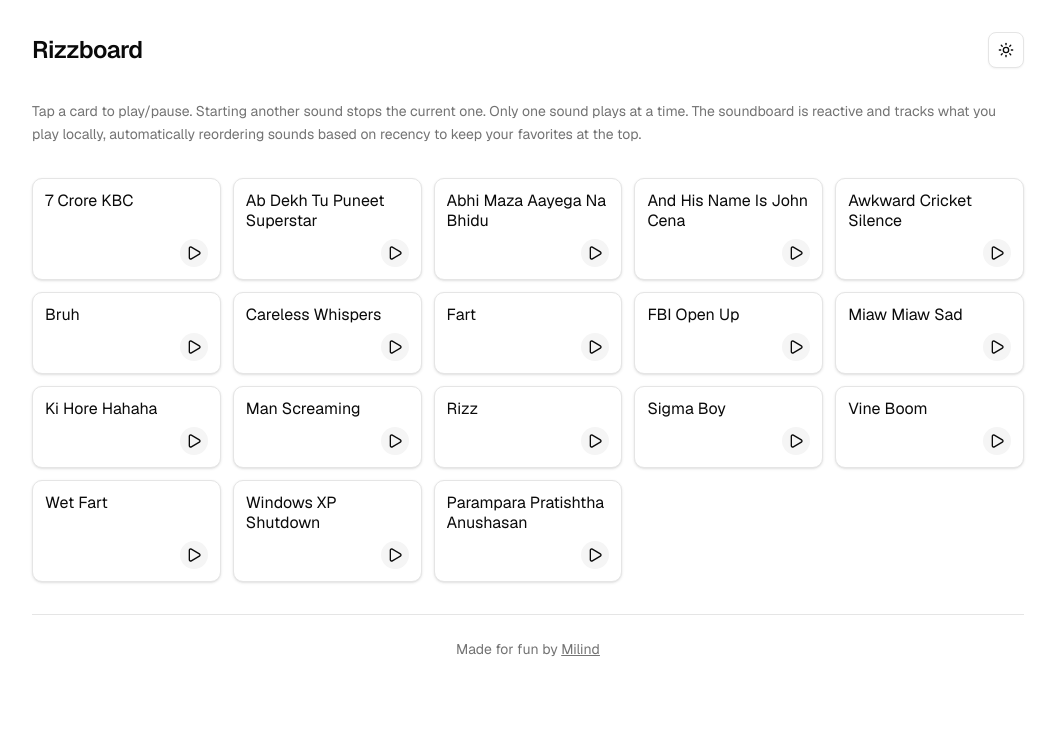
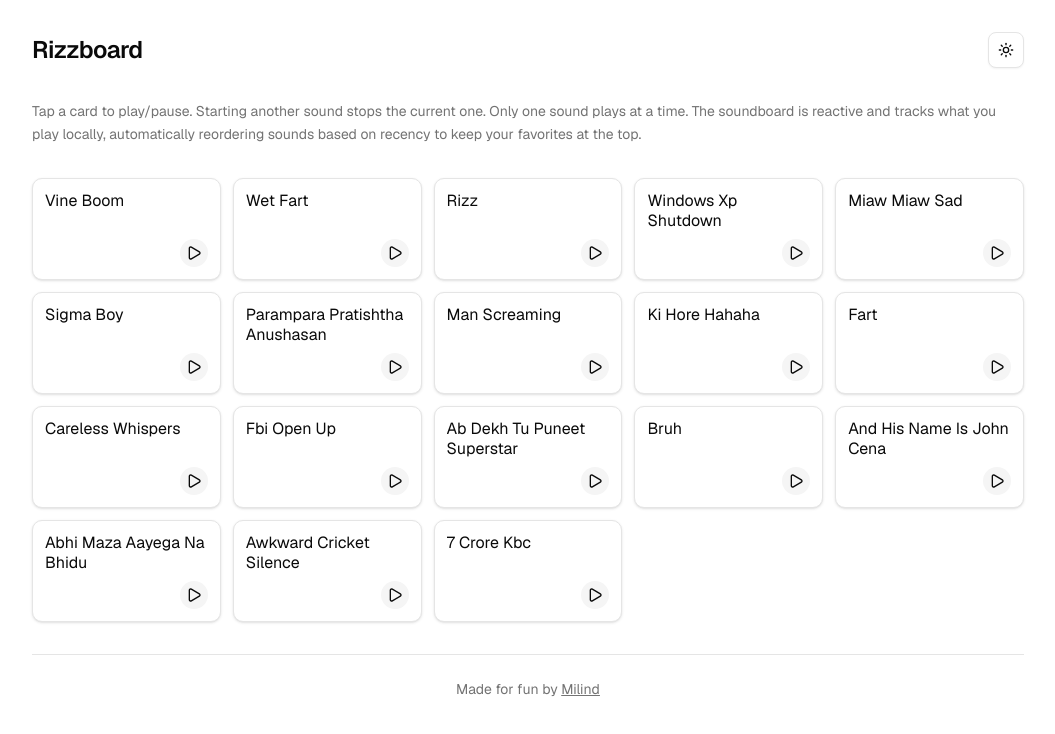
Before and after one commit to thatbeautifuldream/rizzboard, a Next.js app: page / in a window 1280 px wide. Shown: the top 734 px of the page, without its empty margins (112-1167 px from the left). Built offline with nearby package versions, Linux system fonts and the light colour scheme; no server answers.

Commit message:
feat: refactor SoundCard and SoundGrid components to use updated sound data structure from obj store

```diff
--- a/src/components/sound-card.tsx
+++ b/src/components/sound-card.tsx
@@ -7,21 +7,36 @@ import * as React from "react";
 import useSound from "use-sound";
 
 type Props = {
-  id: string;
-  name: string;
-  url: string;
+  sound: import("@/data/sounds").Sound;
 };
 
-export function SoundCard({ id, name, url }: Props) {
+export function SoundCard({ sound }: Props) {
   // Select primitives/functions separately to ensure stable snapshots
-  const currentId = useSoundStore((s) => s.currentId);
+  const currentKey = useSoundStore((s) => s.currentKey);
   const isPlaying = useSoundStore((s) => s.isPlaying);
   const toggle = useSoundStore((s) => s.toggle);
   const onEnded = useSoundStore((s) => s.onEnded);
   const incrementUsage = useSoundStore((s) => s.incrementUsage);
 
+  // Import utility functions
+  const { formatSoundName, getSoundId } = React.useMemo(() => {
+    return {
+      formatSoundName: (filename: string) => {
+        return filename
+          .replace('.mp3', '')
+          .split('-')
+          .map(word => word.charAt(0).toUpperCase() + word.slice(1))
+          .join(' ');
+      },
+      getSoundId: (filename: string) => filename.replace('.mp3', '')
+    };
+  }, []);
+
+  const displayName = formatSoundName(sound.name);
+  const soundId = getSoundId(sound.name);
+
   // Memoize onend and options so use-sound doesn't recreate on every render
-  const handleEnded = React.useCallback(() => onEnded(id), [onEnded, id]);
+  const handleEnded = React.useCallback(() => onEnded(sound.key), [onEnded, sound.key]);
   const soundOptions = React.useMemo(
     () => ({
       interrupt: true,
@@ -30,19 +45,19 @@ export function SoundCard({ id, name, url }: Props) {
     [handleEnded]
   );
 
-  const [play, { pause, stop }] = useSound(url, soundOptions);
+  const [play, { pause, stop }] = useSound(sound.url, soundOptions);
 
-  const active = currentId === id && isPlaying;
+  const active = currentKey === sound.key && isPlaying;
 
   const handleToggle = React.useCallback(() => {
     const wasPlaying = active;
-    toggle(id, { play, pause, stop });
+    toggle(sound.key, { play, pause, stop });
 
     // Only increment usage when starting to play (not when pausing)
-    if (!wasPlaying && (!currentId || currentId !== id)) {
-      incrementUsage(id);
+    if (!wasPlaying && (!currentKey || currentKey !== sound.key)) {
+      incrementUsage(sound.key);
     }
-  }, [id, active, currentId, toggle, play, pause, stop, incrementUsage]);
+  }, [sound.key, active, currentKey, toggle, play, pause, stop, incrementUsage]);
 
   return (
     <div
@@ -64,11 +79,11 @@ export function SoundCard({ id, name, url }: Props) {
         }
       }}
       aria-pressed={active}
-      aria-label={active ? `Pause ${name}` : `Play ${name}`}
+      aria-label={active ? `Pause ${displayName}` : `Play ${displayName}`}
     >
       <div className="flex-1">
         <h2 className="text-sm sm:text-base leading-tight line-clamp-2 break-words">
-          {name}
+          {displayName}
         </h2>
       </div>
       <div className="flex justify-end mt-2">
--- a/src/components/sound-grid.tsx
+++ b/src/components/sound-grid.tsx
@@ -11,8 +11,8 @@ export function SoundGrid() {
 
   const sortedSounds = useMemo(() => {
     return [...SOUNDS].sort((a, b) => {
-      const aCount = usageCounts[a.id] || 0
-      const bCount = usageCounts[b.id] || 0
+      const aCount = usageCounts[a.key] || 0
+      const bCount = usageCounts[b.key] || 0
       return bCount - aCount
     })
   }, [usageCounts])
@@ -21,12 +21,12 @@ export function SoundGrid() {
     <div className="grid grid-cols-2 gap-3 sm:grid-cols-3 md:grid-cols-4 lg:grid-cols-5">
       {sortedSounds.map((s) => (
         <motion.div
-          key={s.id}
+          key={s.key}
           layout
           transition={{ duration: 0.3, ease: "easeInOut" }}
           className="h-full"
         >
-          <SoundCard id={s.id} name={s.name} url={s.url} />
+          <SoundCard sound={s} />
         </motion.div>
       ))}
     </div>
--- a/src/data/sounds.ts
+++ b/src/data/sounds.ts
@@ -1,62 +1,169 @@
 export type Sound = {
-  id: string;
   name: string;
+  key: string;
+  customId: string | null;
   url: string;
+  size: number;
+  uploadedAt: string;
 };
 
+// Utility function to convert filename to display name
+export function formatSoundName(filename: string): string {
+  return filename
+    .replace('.mp3', '')
+    .split('-')
+    .map(word => word.charAt(0).toUpperCase() + word.slice(1))
+    .join(' ');
+}
+
+// Utility function to generate ID from filename
+export function getSoundId(filename: string): string {
+  return filename.replace('.mp3', '');
+}
+
 export const SOUNDS: Sound[] = [
-  { id: "7-crore-kbc", name: "7 Crore KBC", url: "/sounds/7-crore-kbc.mp3" },
   {
-    id: "ab-dekh-tu-puneet-superstar",
-    name: "Ab Dekh Tu Puneet Superstar",
-    url: "/sounds/ab-dekh-tu-puneet-superstar.mp3",
+    name: "vine-boom.mp3",
+    key: "ef01Q7KyVWPKJEE7N4zmurjYNyD8h5zpiBRE1k6eg9Kbs7tS",
+    customId: null,
+    url: "https://im956ov0mu.ufs.sh/f/ef01Q7KyVWPKJEE7N4zmurjYNyD8h5zpiBRE1k6eg9Kbs7tS",
+    size: 99983,
+    uploadedAt: "2025-09-01T21:29:26.000Z"
   },
   {
-    id: "abhi-maza-aayega-na-bhidu",
-    name: "Abhi Maza Aayega Na Bhidu",
-    url: "/sounds/abhi-maza-aayega-na-bhidu.mp3",
+    name: "wet-fart.mp3",
+    key: "ef01Q7KyVWPKkOwXf0bPoTFH6N2lw9LbBdCQKqAWcXORDGmE",
+    customId: null,
+    url: "https://im956ov0mu.ufs.sh/f/ef01Q7KyVWPKkOwXf0bPoTFH6N2lw9LbBdCQKqAWcXORDGmE",
+    size: 25748,
+    uploadedAt: "2025-09-01T21:29:26.000Z"
   },
   {
-    id: "and-his-name-is-john-cena",
-    name: "And His Name Is John Cena",
-    url: "/sounds/and-his-name-is-john-cena.mp3",
+    name: "rizz.mp3",
+    key: "ef01Q7KyVWPKWKv2edogh21Y3vN0FPbta9QfWeEdkAKxXSzI",
+    customId: null,
+    url: "https://im956ov0mu.ufs.sh/f/ef01Q7KyVWPKWKv2edogh21Y3vN0FPbta9QfWeEdkAKxXSzI",
+    size: 77462,
+    uploadedAt: "2025-09-01T21:29:26.000Z"
   },
   {
-    id: "awkward-cricket-silence",
-    name: "Awkward Cricket Silence",
-    url: "/sounds/awkward-cricket-silence.mp3",
-  },
-  { id: "bruh", name: "Bruh", url: "/sounds/bruh.mp3" },
-  {
-    id: "careless-whispers",
-    name: "Careless Whispers",
-    url: "/sounds/careless-whispers.mp3",
-  },
-  { id: "fart", name: "Fart", url: "/sounds/fart.mp3" },
-  { id: "fbi-open-up", name: "FBI Open Up", url: "/sounds/fbi-open-up.mp3" },
-  { id: "miaw-miaw", name: "Miaw Miaw Sad", url: "/sounds/miaw-miaw-sad.mp3" },
-  {
-    id: "ki-hore-hahaha",
-    name: "Ki Hore Hahaha",
-    url: "/sounds/ki-hore-hahaha.mp3",
+    name: "windows-xp-shutdown.mp3",
+    key: "ef01Q7KyVWPKftZvwPIWZfaA7SOWvDJbTKQy3G1p0tCj2rlu",
+    customId: null,
+    url: "https://im956ov0mu.ufs.sh/f/ef01Q7KyVWPKftZvwPIWZfaA7SOWvDJbTKQy3G1p0tCj2rlu",
+    size: 52483,
+    uploadedAt: "2025-09-01T21:29:26.000Z"
   },
   {
-    id: "man-screaming",
-    name: "Man Screaming",
-    url: "/sounds/man-screaming.mp3",
-  },
-  { id: "rizz", name: "Rizz", url: "/sounds/rizz.mp3" },
-  { id: "sigma-boy", name: "Sigma Boy", url: "/sounds/sigma-boy.mp3" },
-  { id: "vine-boom", name: "Vine Boom", url: "/sounds/vine-boom.mp3" },
-  { id: "wet-fart", name: "Wet Fart", url: "/sounds/wet-fart.mp3" },
-  {
-    id: "windows-xp-shutdown",
-    name: "Windows XP Shutdown",
-    url: "/sounds/windows-xp-shutdown.mp3",
+    name: "miaw-miaw-sad.mp3",
+    key: "ef01Q7KyVWPKSqYbH6kyAD4ne3j2NTZ6zbfM91HBSEokpOYG",
+    customId: null,
+    url: "https://im956ov0mu.ufs.sh/f/ef01Q7KyVWPKSqYbH6kyAD4ne3j2NTZ6zbfM91HBSEokpOYG",
+    size: 589440,
+    uploadedAt: "2025-09-01T21:29:26.000Z"
   },
   {
-    id: "parampara-pratishtha-anushasan",
-    name: "Parampara Pratishtha Anushasan",
-    url: "/sounds/parampara-pratishtha-anushasan.mp3",
+    name: "sigma-boy.mp3",
+    key: "ef01Q7KyVWPKS6HCoxkyAD4ne3j2NTZ6zbfM91HBSEokpOYG",
+    customId: null,
+    url: "https://im956ov0mu.ufs.sh/f/ef01Q7KyVWPKS6HCoxkyAD4ne3j2NTZ6zbfM91HBSEokpOYG",
+    size: 209660,
+    uploadedAt: "2025-09-01T21:29:23.000Z"
   },
+  {
+    name: "parampara-pratishtha-anushasan.mp3",
+    key: "ef01Q7KyVWPKeMjeDUKyVWPKZkaq34UQM6cOF8TYCLBmhsvl",
+    customId: null,
+    url: "https://im956ov0mu.ufs.sh/f/ef01Q7KyVWPKeMjeDUKyVWPKZkaq34UQM6cOF8TYCLBmhsvl",
+    size: 52698,
+    uploadedAt: "2025-09-01T21:29:23.000Z"
+  },
+  {
+    name: "man-screaming.mp3",
+    key: "ef01Q7KyVWPKmfRNVIQXqwjMYotaQl18Iku2ei7gcVsWbd4E",
+    customId: null,
+    url: "https://im956ov0mu.ufs.sh/f/ef01Q7KyVWPKmfRNVIQXqwjMYotaQl18Iku2ei7gcVsWbd4E",
+    size: 173037,
+    uploadedAt: "2025-09-01T21:29:23.000Z"
+  },
+  {
+    name: "ki-hore-hahaha.mp3",
+    key: "ef01Q7KyVWPKZdbGvSiEU7diFPcgHv4faOwK3AmNk90t2C68",
+    customId: null,
+    url: "https://im956ov0mu.ufs.sh/f/ef01Q7KyVWPKZdbGvSiEU7diFPcgHv4faOwK3AmNk90t2C68",
+    size: 46052,
+    uploadedAt: "2025-09-01T21:29:03.000Z"
+  },
+  {
+    name: "fart.mp3",
+    key: "ef01Q7KyVWPKWQ7cIzogh21Y3vN0FPbta9QfWeEdkAKxXSzI",
+    customId: null,
+    url: "https://im956ov0mu.ufs.sh/f/ef01Q7KyVWPKWQ7cIzogh21Y3vN0FPbta9QfWeEdkAKxXSzI",
+    size: 1690,
+    uploadedAt: "2025-09-01T21:29:03.000Z"
+  },
+  {
+    name: "careless-whispers.mp3",
+    key: "ef01Q7KyVWPKenRkJmKyVWPKZkaq34UQM6cOF8TYCLBmhsvl",
+    customId: null,
+    url: "https://im956ov0mu.ufs.sh/f/ef01Q7KyVWPKenRkJmKyVWPKZkaq34UQM6cOF8TYCLBmhsvl",
+    size: 239612,
+    uploadedAt: "2025-09-01T21:29:03.000Z"
+  },
+  {
+    name: "fbi-open-up.mp3",
+    key: "ef01Q7KyVWPKVZ8YNdyxqHnJRdgfC4SkUL30pTFXKbDZy7AO",
+    customId: null,
+    url: "https://im956ov0mu.ufs.sh/f/ef01Q7KyVWPKVZ8YNdyxqHnJRdgfC4SkUL30pTFXKbDZy7AO",
+    size: 113534,
+    uploadedAt: "2025-09-01T21:29:03.000Z"
+  },
+  {
+    name: "ab-dekh-tu-puneet-superstar.mp3",
+    key: "ef01Q7KyVWPK31xxziGhMLgTqW5DsABdpJQXanjcIulEfwZK",
+    customId: null,
+    url: "https://im956ov0mu.ufs.sh/f/ef01Q7KyVWPK31xxziGhMLgTqW5DsABdpJQXanjcIulEfwZK",
+    size: 86828,
+    uploadedAt: "2025-09-01T21:29:02.000Z"
+  },
+  {
+    name: "bruh.mp3",
+    key: "ef01Q7KyVWPKblEXHiqx2r7mSDs5NzUjKcYQBLAvgPE3yfJ8",
+    customId: null,
+    url: "https://im956ov0mu.ufs.sh/f/ef01Q7KyVWPKblEXHiqx2r7mSDs5NzUjKcYQBLAvgPE3yfJ8",
+    size: 14061,
+    uploadedAt: "2025-09-01T21:29:02.000Z"
+  },
+  {
+    name: "and-his-name-is-john-cena.mp3",
+    key: "ef01Q7KyVWPK8Wh8WcduyK60dQWbZrVUD8R2NF5JksBj7Sap",
+    customId: null,
+    url: "https://im956ov0mu.ufs.sh/f/ef01Q7KyVWPK8Wh8WcduyK60dQWbZrVUD8R2NF5JksBj7Sap",
+    size: 114448,
+    uploadedAt: "2025-09-01T21:29:02.000Z"
+  },
+  {
+    name: "abhi-maza-aayega-na-bhidu.mp3",
+    key: "ef01Q7KyVWPKmOfOLJQXqwjMYotaQl18Iku2ei7gcVsWbd4E",
+    customId: null,
+    url: "https://im956ov0mu.ufs.sh/f/ef01Q7KyVWPKmOfOLJQXqwjMYotaQl18Iku2ei7gcVsWbd4E",
+    size: 55196,
+    uploadedAt: "2025-09-01T21:29:02.000Z"
+  },
+  {
+    name: "awkward-cricket-silence.mp3",
+    key: "ef01Q7KyVWPK0JgxE6jwj3WuhtVTxPO4monAr2biXEpHKc9N",
+    customId: null,
+    url: "https://im956ov0mu.ufs.sh/f/ef01Q7KyVWPK0JgxE6jwj3WuhtVTxPO4monAr2biXEpHKc9N",
+    size: 71817,
+    uploadedAt: "2025-09-01T21:29:02.000Z"
+  },
+  {
+    name: "7-crore-kbc.mp3",
+    key: "ef01Q7KyVWPKq4IbMxheumyNDSOxPlMn3cdZB6AHTYEkptbf",
+    customId: null,
+    url: "https://im956ov0mu.ufs.sh/f/ef01Q7KyVWPKq4IbMxheumyNDSOxPlMn3cdZB6AHTYEkptbf",
+    size: 29060,
+    uploadedAt: "2025-09-01T21:29:02.000Z"
+  }
 ];
--- a/src/store/sound-store.ts
+++ b/src/store/sound-store.ts
@@ -10,42 +10,42 @@ type Controls = {
 }
 
 type SoundUsage = {
-  [soundId: string]: number
+  [soundKey: string]: number
 }
 
 type SoundState = {
-  currentId: string | null
+  currentKey: string | null
   isPlaying: boolean
   currentControls?: Controls
   usageCounts: SoundUsage
   // Actions
-  toggle: (id: string, controls: Controls) => void
+  toggle: (key: string, controls: Controls) => void
   stopCurrent: () => void
-  onEnded: (id: string) => void
-  incrementUsage: (id: string) => void
+  onEnded: (key: string) => void
+  incrementUsage: (key: string) => void
 }
 
 export const useSoundStore = create<SoundState>()(
   persist(
     (set, get) => ({
-      currentId: null,
+      currentKey: null,
       isPlaying: false,
       currentControls: undefined,
       usageCounts: {},
 
-      toggle: (id, controls) => {
-        const { currentId, isPlaying, currentControls } = get()
+      toggle: (key, controls) => {
+        const { currentKey, isPlaying, currentControls } = get()
 
         // If a different sound is playing, stop it and start new one
-        if (currentId && currentId !== id) {
+        if (currentKey && currentKey !== key) {
           currentControls?.stop()
           controls.play()
-          set({ currentId: id, isPlaying: true, currentControls: controls })
+          set({ currentKey: key, isPlaying: true, currentControls: controls })
           return
         }
 
         // Same sound: toggle pause/play
-        if (currentId === id) {
+        if (currentKey === key) {
           if (isPlaying) {
             controls.pause()
             set({ isPlaying: false })
@@ -58,27 +58,27 @@ export const useSoundStore = create<SoundState>()(
 
         // No sound currently playing
         controls.play()
-        set({ currentId: id, isPlaying: true, currentControls: controls })
+        set({ currentKey: key, isPlaying: true, currentControls: controls })
       },
 
       stopCurrent: () => {
         const { currentControls } = get()
         currentControls?.stop()
-        set({ currentId: null, isPlaying: false, currentControls: undefined })
+        set({ currentKey: null, isPlaying: false, currentControls: undefined })
       },
 
-      onEnded: (id: string) => {
-        const { currentId } = get()
-        if (currentId === id) {
-          set({ currentId: null, isPlaying: false, currentControls: undefined })
+      onEnded: (key: string) => {
+        const { currentKey } = get()
+        if (currentKey === key) {
+          set({ currentKey: null, isPlaying: false, currentControls: undefined })
         }
       },
 
-      incrementUsage: (id: string) => {
+      incrementUsage: (key: string) => {
         set((state) => ({
           usageCounts: {
             ...state.usageCounts,
-            [id]: (state.usageCounts[id] || 0) + 1,
+            [key]: (state.usageCounts[key] || 0) + 1,
           },
         }))
       },
```
